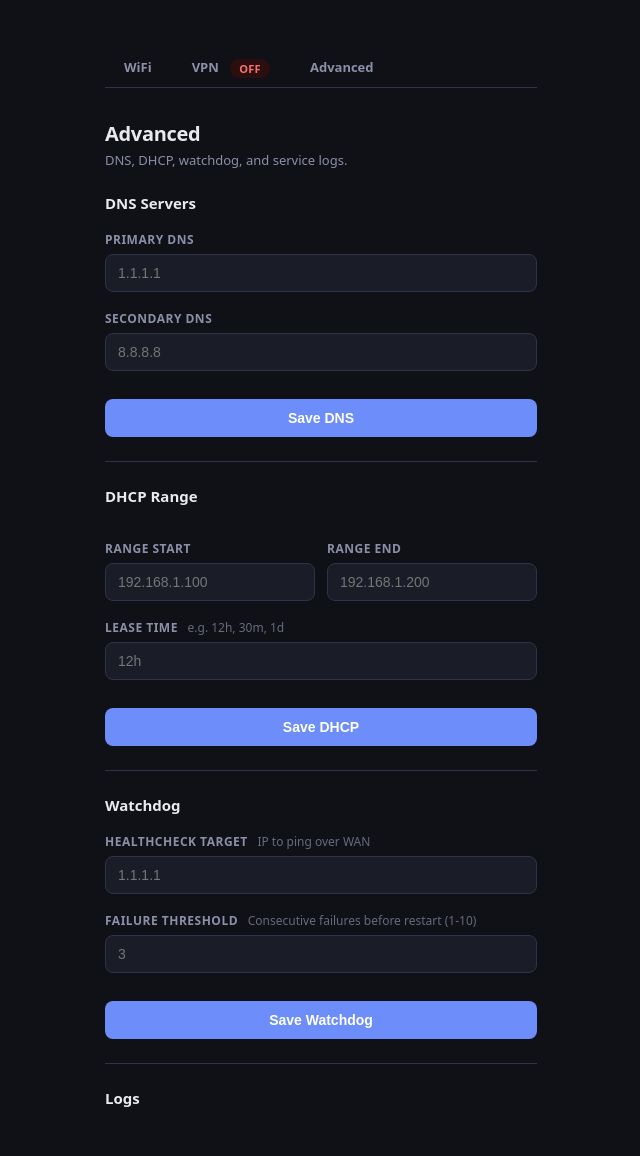
After one commit to addraxcs/p5g, a Flask app: template portal/templates/advanced.html in a window 1280 px wide. The commit adds this page. Shown: the whole page, without its empty margins (319-959 px from the left). Run offline with Flask 3, Linux system fonts and the light colour scheme; the template is opened without the code that fills it, so the values that code supplies are empty.

Commit message:
add Advanced portal tab and fix systemd boot-ordering races
Portal: add /advanced route covering DNS upstream servers, DHCP range
and lease time, watchdog healthcheck settings, and a read-only per-service
log viewer (hostapd, dnsmasq, wg-quick@wg0, p5r-watchdog). All sections
validate input and respect DRY_RUN mode. Nav updated with Advanced tab.

Systemd: fix three boot-ordering issues that caused silent failures on
reboot — dnsmasq now starts After=hostapd (wlan0 must exist before DHCP
can bind), and wg-quick@wg0 now starts After=nftables so the VPN kill
switch is active before the tunnel comes up, closing a brief window where
LAN traffic could have routed to WAN unprotected. Drop-ins written by
setup_dhcp.sh and setup_vpn.sh; rollback.sh removes them cleanly.

```diff
--- a/portal/app.py
+++ b/portal/app.py
@@ -13,7 +13,9 @@ import subprocess
 
 from flask import Flask, flash, redirect, render_template, request, Response, url_for
 
-HOSTAPD_CONF = os.environ.get("HOSTAPD_CONF", "/etc/hostapd/hostapd.conf")
+HOSTAPD_CONF  = os.environ.get("HOSTAPD_CONF", "/etc/hostapd/hostapd.conf")
+DNSMASQ_CONF  = os.environ.get("DNSMASQ_CONF", "/etc/dnsmasq.d/p5r.conf")
+P5R_DEFAULTS  = os.environ.get("P5R_DEFAULTS", "/etc/default/p5r")
 PORT         = int(os.environ.get("PORTAL_PORT", "80"))
 BIND         = os.environ.get("PORTAL_BIND", "0.0.0.0")
 SECRET       = os.environ.get("PORTAL_SECRET", os.urandom(24).hex())
@@ -220,6 +222,144 @@ def parse_wg_conf(content):
     return result
 
 
+# ---------------------------------------------------------------------------
+# dnsmasq helpers
+# ---------------------------------------------------------------------------
+
+def read_dnsmasq_conf():
+    """Return dict with dns (list of IPs) and dhcp (dict of range fields)."""
+    result = {"dns": [], "dhcp": {"start": "", "end": "", "mask": "", "lease": ""}}
+    try:
+        with open(DNSMASQ_CONF) as f:
+            for line in f:
+                line = line.strip()
+                if line.startswith("server="):
+                    result["dns"].append(line[len("server="):])
+                elif line.startswith("dhcp-range="):
+                    parts = line[len("dhcp-range="):].split(",")
+                    if len(parts) >= 4:
+                        result["dhcp"] = {"start": parts[0], "end": parts[1],
+                                          "mask": parts[2], "lease": parts[3]}
+    except FileNotFoundError:
+        pass
+    while len(result["dns"]) < 2:
+        result["dns"].append("")
+    return result
+
+
+def write_dnsmasq_dns(dns1, dns2):
+    try:
+        with open(DNSMASQ_CONF) as f:
+            lines = f.readlines()
+    except FileNotFoundError:
+        return
+    new_lines = [l for l in lines if not l.strip().startswith("server=")]
+    insert_at = next((i for i, l in enumerate(new_lines) if "no-resolv" in l), len(new_lines))
+    servers = [f"server={ip}\n" for ip in [dns1, dns2] if ip]
+    new_lines[insert_at + 1:insert_at + 1] = servers
+    if not DRY_RUN:
+        with open(DNSMASQ_CONF, "w") as f:
+            f.writelines(new_lines)
+        subprocess.run(["systemctl", "restart", "dnsmasq"], check=False)
+
+
+def write_dnsmasq_dhcp(start, end, lease):
+    cfg = read_dnsmasq_conf()
+    mask = cfg["dhcp"]["mask"] or "255.255.255.0"
+    new_range = f"dhcp-range={start},{end},{mask},{lease}"
+    try:
+        with open(DNSMASQ_CONF) as f:
+            content = f.read()
+    except FileNotFoundError:
+        return
+    content = re.sub(r"^dhcp-range=.*$", new_range, content, flags=re.MULTILINE)
+    if not DRY_RUN:
+        with open(DNSMASQ_CONF, "w") as f:
+            f.write(content)
+        subprocess.run(["systemctl", "restart", "dnsmasq"], check=False)
+    update_env({"DHCP_RANGE_START": start, "DHCP_RANGE_END": end, "DHCP_LEASE": lease})
+
+
+# ---------------------------------------------------------------------------
+# /etc/default/p5r helpers
+# ---------------------------------------------------------------------------
+
+def read_p5r_defaults():
+    result = {"HEALTHCHECK_TARGET": "1.1.1.1", "HEALTHCHECK_FAILURES": "3"}
+    try:
+        with open(P5R_DEFAULTS) as f:
+            for line in f:
+                line = line.strip()
+                if line and not line.startswith("#") and "=" in line:
+                    key, _, val = line.partition("=")
+                    result[key.strip()] = val.strip()
+    except FileNotFoundError:
+        pass
+    return result
+
+
+def write_p5r_defaults(updates):
+    try:
+        with open(P5R_DEFAULTS) as f:
+            lines = f.readlines()
+    except FileNotFoundError:
+        lines = []
+    written = set()
+    new_lines = []
+    for line in lines:
+        stripped = line.strip()
+        if stripped and not stripped.startswith("#") and "=" in stripped:
+            key = stripped.partition("=")[0].strip()
+            if key in updates:
+                new_lines.append(f"{key}={updates[key]}\n")
+                written.add(key)
+                continue
+        new_lines.append(line)
+    for key, val in updates.items():
+        if key not in written:
+            new_lines.append(f"{key}={val}\n")
+    if not DRY_RUN:
+        with open(P5R_DEFAULTS, "w") as f:
+            f.writelines(new_lines)
+        subprocess.run(["systemctl", "restart", "p5r-watchdog.timer"], check=False)
+    update_env(updates)
+
+
+# ---------------------------------------------------------------------------
+# Log helper
+# ---------------------------------------------------------------------------
+
+def get_logs(service, lines=40):
+    if DRY_RUN:
+        return "\n".join([
+            f"Apr 18 08:00:0{i} pi {service}[1]: sample log line {i}"
+            for i in range(1, 6)
+        ])
+    try:
+        r = subprocess.run(
+            ["journalctl", "-u", service, "-n", str(lines), "--no-pager", "--no-hostname"],
+            capture_output=True, text=True, timeout=5,
+        )
+        return r.stdout.strip() or f"No log entries for {service}."
+    except Exception as e:
+        return str(e)
+
+
+# ---------------------------------------------------------------------------
+# Validation helpers
+# ---------------------------------------------------------------------------
+
+def _valid_ip(ip):
+    parts = ip.strip().split(".")
+    if len(parts) != 4:
+        return False
+    return all(p.isdigit() and 0 <= int(p) <= 255 for p in parts)
+
+
+def _valid_lease(s):
+    return bool(re.fullmatch(r"\d+[mhd]", s.strip()))
+
+
 def validate_wg(values):
     errors = []
     for key in ["WG_PRIVATE_KEY", "WG_ADDRESS", "WG_PEER_PUBLIC_KEY", "WG_ENDPOINT", "WG_DNS"]:
@@ -363,5 +503,90 @@ def vpn():
     )
 
 
+@app.route("/advanced", methods=["GET", "POST"])
+def advanced():
+    if not _check_auth():
+        return _auth_required()
+
+    active = vpn_is_active()
+
+    if request.method == "POST":
+        action = request.form.get("action", "")
+
+        if action == "dns":
+            dns1 = request.form.get("dns1", "").strip()
+            dns2 = request.form.get("dns2", "").strip()
+            errors = []
+            if dns1 and not _valid_ip(dns1):
+                errors.append("DNS 1 is not a valid IP address.")
+            if dns2 and not _valid_ip(dns2):
+                errors.append("DNS 2 is not a valid IP address.")
+            if not dns1 and not dns2:
+                errors.append("At least one DNS server is required.")
+            if errors:
+                for e in errors:
+                    flash(e, "err")
+            else:
+                write_dnsmasq_dns(dns1, dns2)
+                flash("[DRY_RUN] DNS updated." if DRY_RUN else "DNS servers updated.", "ok")
+
+        elif action == "dhcp":
+            start = request.form.get("dhcp_start", "").strip()
+            end   = request.form.get("dhcp_end", "").strip()
+            lease = request.form.get("dhcp_lease", "").strip()
+            errors = []
+            if not _valid_ip(start):
+                errors.append("DHCP range start is not a valid IP.")
+            if not _valid_ip(end):
+                errors.append("DHCP range end is not a valid IP.")
+            if start and end and _valid_ip(start) and _valid_ip(end):
+                if int(start.split(".")[-1]) >= int(end.split(".")[-1]):
+                    errors.append("Range start last octet must be lower than end.")
+            if not _valid_lease(lease):
+                errors.append("Lease time must match pattern like 12h, 30m, or 1d.")
+            if errors:
+                for e in errors:
+                    flash(e, "err")
+            else:
+                write_dnsmasq_dhcp(start, end, lease)
+                flash("[DRY_RUN] DHCP range updated." if DRY_RUN else "DHCP range updated.", "ok")
+
+        elif action == "watchdog":
+            target    = request.form.get("hc_target", "").strip()
+            threshold = request.form.get("hc_failures", "").strip()
+            errors = []
+            if not _valid_ip(target):
+                errors.append("Healthcheck target is not a valid IP address.")
+            if not threshold.isdigit() or not (1 <= int(threshold) <= 10):
+                errors.append("Failure threshold must be an integer between 1 and 10.")
+            if errors:
+                for e in errors:
+                    flash(e, "err")
+            else:
+                write_p5r_defaults({"HEALTHCHECK_TARGET": target, "HEALTHCHECK_FAILURES": threshold})
+                flash("[DRY_RUN] Watchdog settings saved." if DRY_RUN else "Watchdog settings saved.", "ok")
+
+        return redirect(url_for("advanced"))
+
+    dns_dhcp = read_dnsmasq_conf()
+    watchdog  = read_p5r_defaults()
+    logs = {
+        svc: get_logs(svc)
+        for svc in ["hostapd", "dnsmasq", f"wg-quick@{VPN_IF}", "p5r-watchdog"]
+    }
+
+    return render_template(
+        "advanced.html",
+        active_tab="advanced",
+        vpn_active=active,
+        dns1=dns_dhcp["dns"][0],
+        dns2=dns_dhcp["dns"][1],
+        dhcp=dns_dhcp["dhcp"],
+        hc_target=watchdog.get("HEALTHCHECK_TARGET", "1.1.1.1"),
+        hc_failures=watchdog.get("HEALTHCHECK_FAILURES", "3"),
+        logs=logs,
+    )
+
+
 if __name__ == "__main__":
     app.run(host=BIND, port=PORT, debug=False)
--- /dev/null
+++ b/portal/templates/advanced.html
@@ -0,0 +1,62 @@
+{% extends "layout.html" %}
+{% block content %}
+<h2>Advanced</h2>
+<p class="sub">DNS, DHCP, watchdog, and service logs.</p>
+
+<h3 style="font-size:15px;font-weight:700;margin-bottom:16px">DNS Servers</h3>
+<form method="POST" action="/advanced">
+  <input type="hidden" name="action" value="dns">
+  <label>Primary DNS</label>
+  <input name="dns1" value="{{ dns1 }}" placeholder="1.1.1.1" autocomplete="off">
+  <label>Secondary DNS</label>
+  <input name="dns2" value="{{ dns2 }}" placeholder="8.8.8.8" autocomplete="off">
+  <div class="actions">
+    <button type="submit" class="primary">Save DNS</button>
+  </div>
+</form>
+
+<hr>
+
+<h3 style="font-size:15px;font-weight:700;margin-bottom:16px">DHCP Range</h3>
+<form method="POST" action="/advanced">
+  <input type="hidden" name="action" value="dhcp">
+  <div class="row">
+    <div>
+      <label>Range Start</label>
+      <input name="dhcp_start" value="{{ dhcp.start }}" placeholder="192.168.1.100" autocomplete="off">
+    </div>
+    <div>
+      <label>Range End</label>
+      <input name="dhcp_end" value="{{ dhcp.end }}" placeholder="192.168.1.200" autocomplete="off">
+    </div>
+  </div>
+  <label>Lease Time <span>e.g. 12h, 30m, 1d</span></label>
+  <input name="dhcp_lease" value="{{ dhcp.lease }}" placeholder="12h" autocomplete="off">
+  <div class="actions">
+    <button type="submit" class="primary">Save DHCP</button>
+  </div>
+</form>
+
+<hr>
+
+<h3 style="font-size:15px;font-weight:700;margin-bottom:16px">Watchdog</h3>
+<form method="POST" action="/advanced">
+  <input type="hidden" name="action" value="watchdog">
+  <label>Healthcheck Target <span>IP to ping over WAN</span></label>
+  <input name="hc_target" value="{{ hc_target }}" placeholder="1.1.1.1" autocomplete="off">
+  <label>Failure Threshold <span>Consecutive failures before restart (1-10)</span></label>
+  <input name="hc_failures" value="{{ hc_failures }}" placeholder="3" autocomplete="off">
+  <div class="actions">
+    <button type="submit" class="primary">Save Watchdog</button>
+  </div>
+</form>
+
+<hr>
+
+<h3 style="font-size:15px;font-weight:700;margin-bottom:16px">Logs</h3>
+{% for svc, output in logs.items() %}
+<label>{{ svc }}</label>
+<textarea rows="6" readonly style="font-size:12px;color:var(--sub)">{{ output }}</textarea>
+{% endfor %}
+
+{% endblock %}
--- a/portal/templates/layout.html
+++ b/portal/templates/layout.html
@@ -60,6 +60,7 @@ hr{border:none;border-top:1px solid var(--border);margin:24px 0}
 <nav>
   <a href="/" class="{{ 'active' if active_tab == 'wifi' else '' }}">WiFi</a>
   <a href="/vpn" class="{{ 'active' if active_tab == 'vpn' else '' }}">VPN <span class="badge {{ 'up' if vpn_active else 'down' }}">{{ 'ON' if vpn_active else 'OFF' }}</span></a>
+  <a href="/advanced" class="{{ 'active' if active_tab == 'advanced' else '' }}">Advanced</a>
 </nav>
 {% for msg in get_flashed_messages(category_filter=["ok"]) %}
 <p class="ok">{{ msg }}</p>
```
Also changed, not shown: 3 other files.
